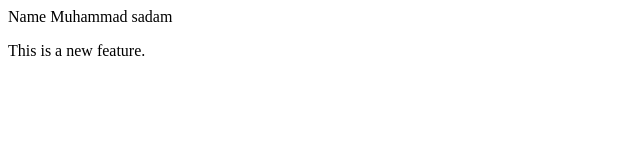
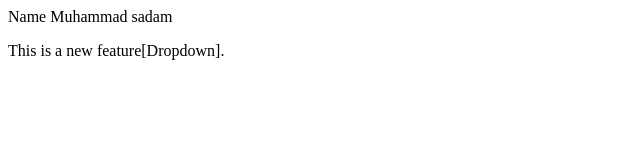
Before and after one commit to MuhammadSadam2641/globalrepo, a plain HTML site: page index.html in a window 1280 px wide. Shown: the full height of the page, 0-640 px from the left. Drawn offline with Linux system fonts and the light colour scheme.

Commit message:
Add Dropdown

```diff
--- a/index.html
+++ b/index.html
@@ -1,2 +1,2 @@
 <P>Name Muhammad sadam</P>
-<P>This is a new feature.</P>
+<P>This is a new feature[Dropdown].</P>
```
